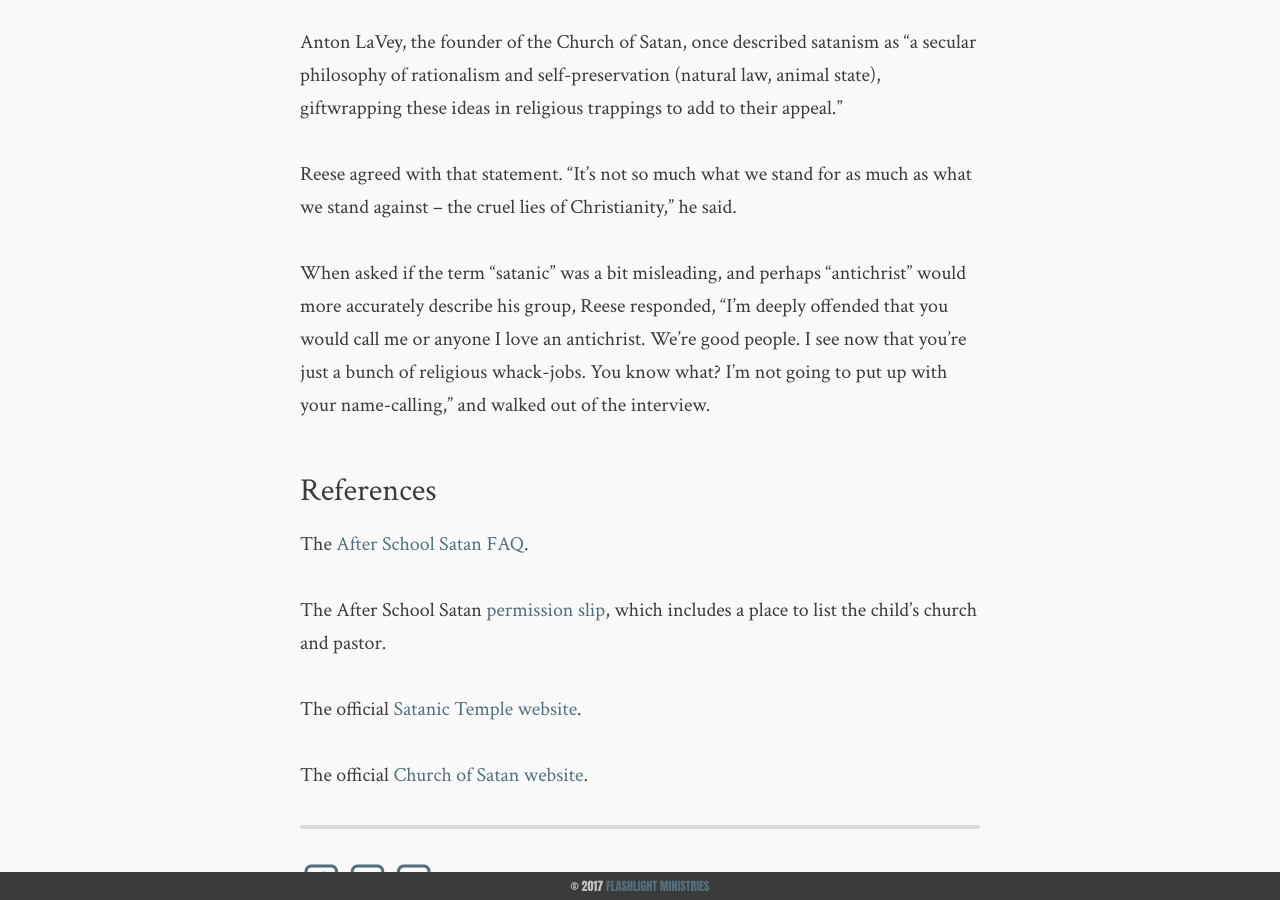
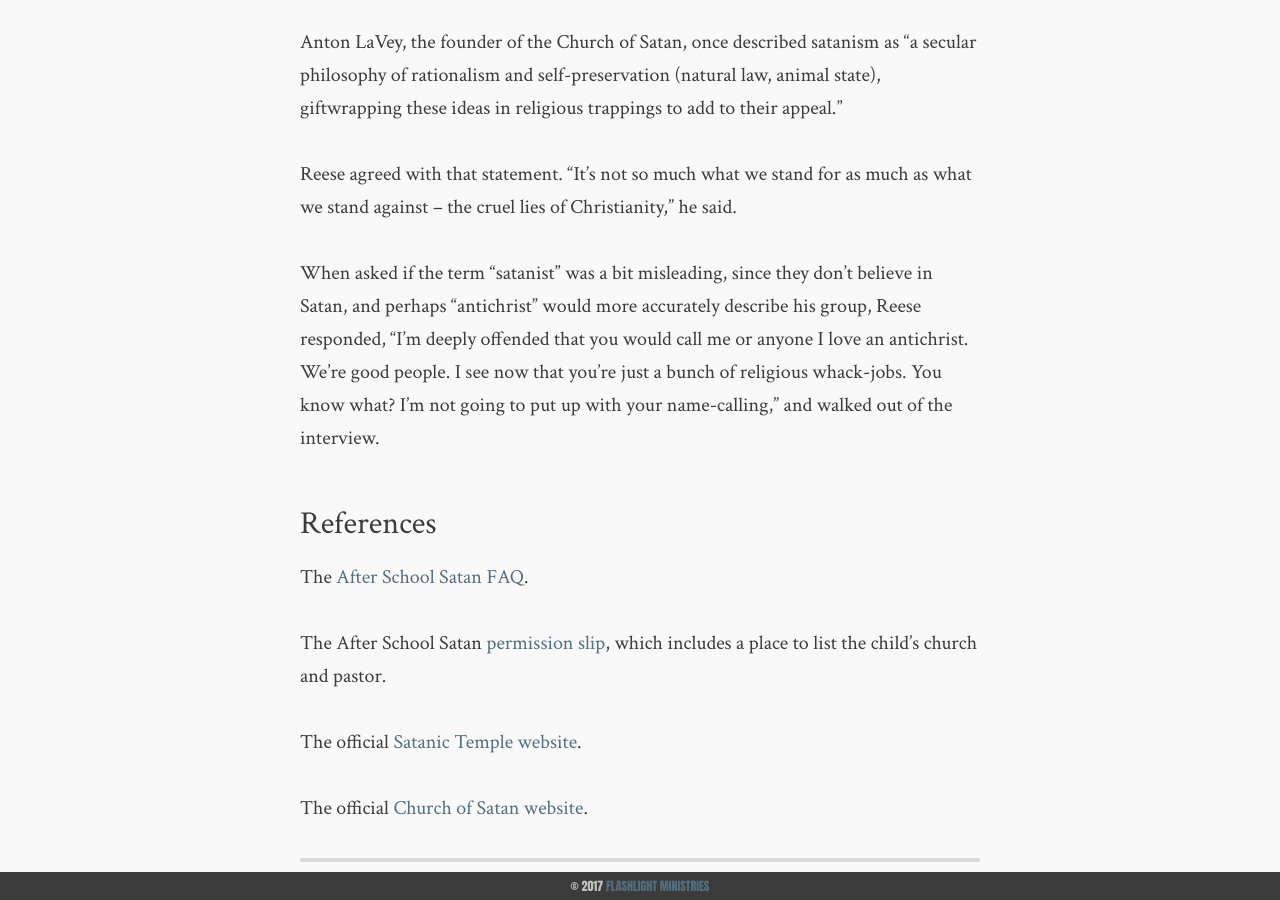
Before and after one commit to flashlightministries/oilforlight, a Jekyll site: the page built from _posts/2017-10-16-satanist-says-no-satan.md, in a window 1280 px wide and 900 px high, scrolled down 1319 px. Built offline with Jekyll 4.4.1, drawn with Linux system fonts in a browser that asks for light colours; nearby versions of some CDN libraries.

Commit message:
Update 2017-10-16-satanist-says-no-satan.md

```diff
--- a/_posts/2017-10-16-satanist-says-no-satan.md
+++ b/_posts/2017-10-16-satanist-says-no-satan.md
@@ -20,7 +20,7 @@
 
 Reese agreed with that statement.  "It's not so much what we stand for as much as what we stand against -- the cruel lies of Christianity," he said.
 
-When asked if the term "satanic" was a bit misleading, and perhaps "antichrist" would more accurately describe his group, Reese responded, "I'm deeply offended that you would call me or anyone I love an antichrist.  We're good people.  I see now that you're just a bunch of religious whack-jobs.  You know what?  I'm not going to put up with your name-calling," and walked out of the interview.
+When asked if the term "satanist" was a bit misleading, since they don't believe in Satan, and perhaps "antichrist" would more accurately describe his group, Reese responded, "I'm deeply offended that you would call me or anyone I love an antichrist.  We're good people.  I see now that you're just a bunch of religious whack-jobs.  You know what?  I'm not going to put up with your name-calling," and walked out of the interview.
 
 ### References
 
```
